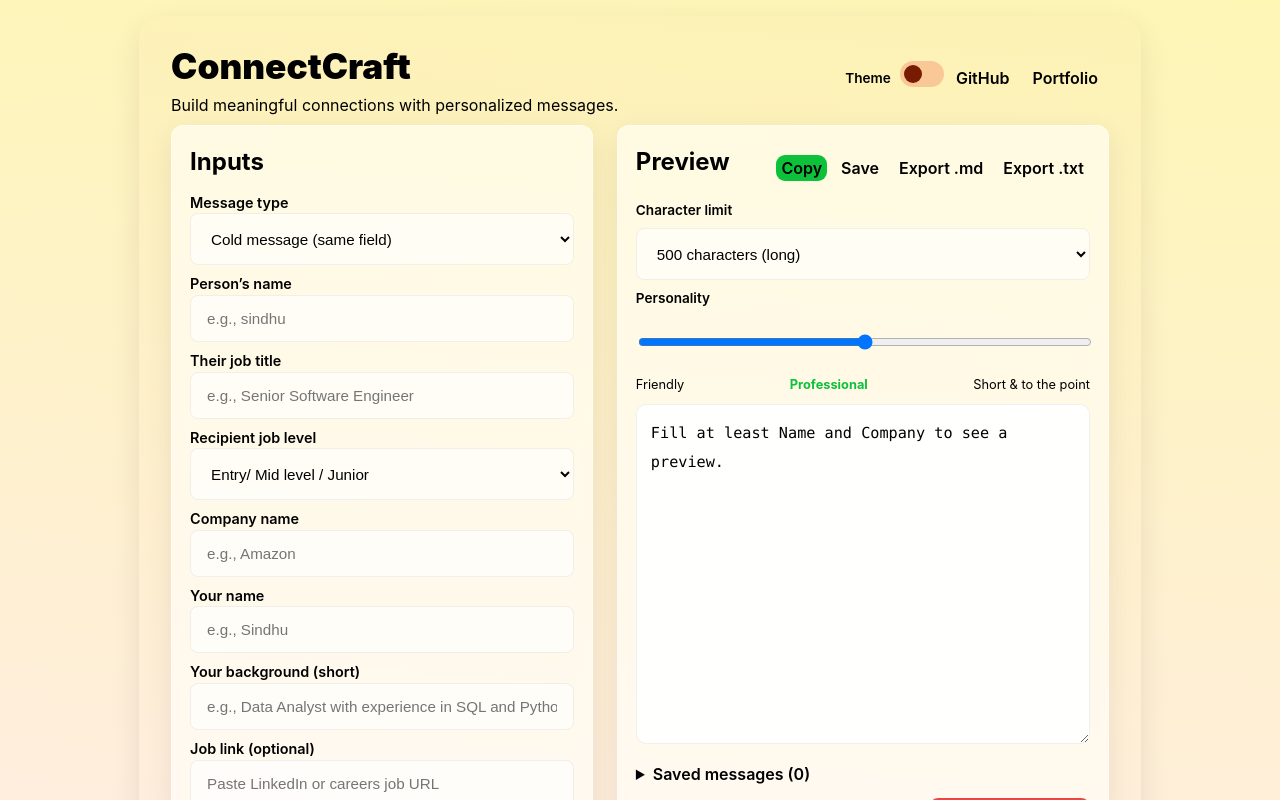
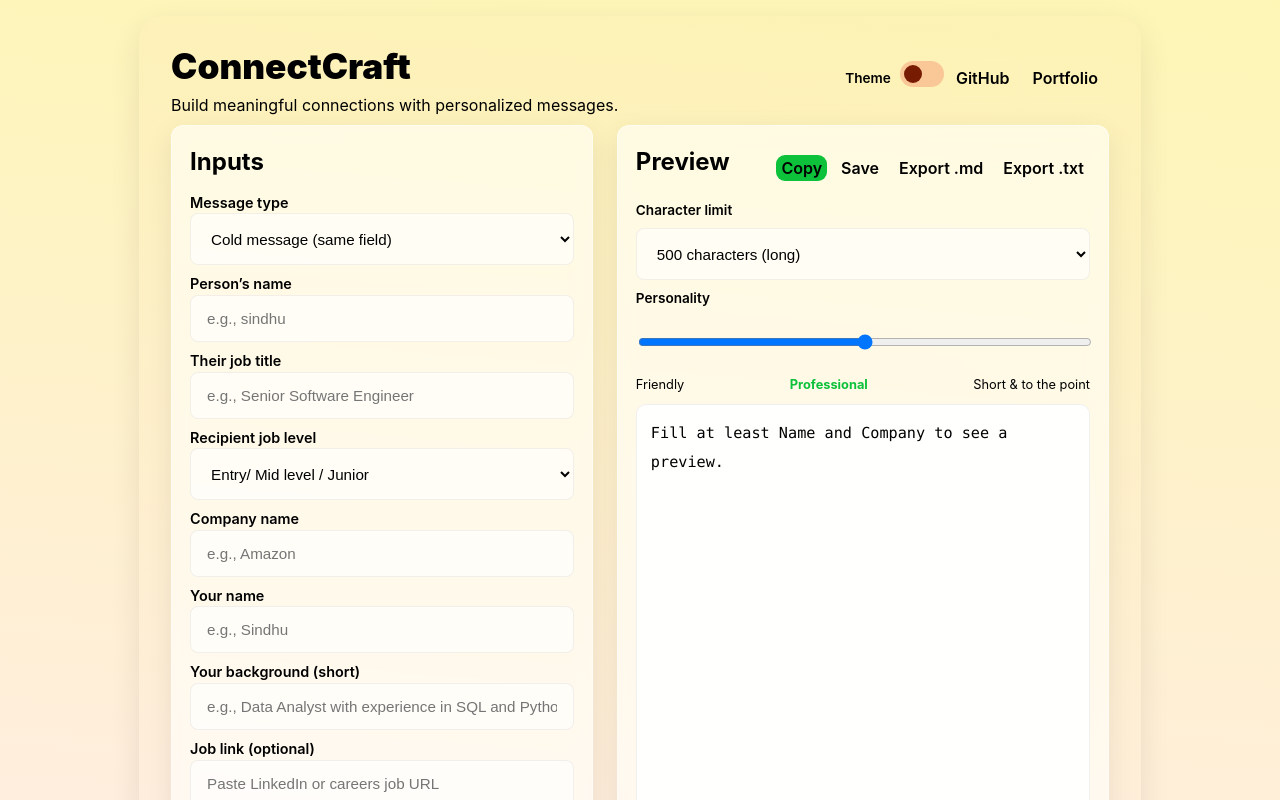
Before and after one commit to kothurisindhu2000/ConnectCraft-Build-Meaningful-Connections, a React (Vite) app: page / in a window 1280 px wide. Shown: the top 800 px of the page. Built offline with nearby package versions, Linux system fonts and the light colour scheme.

Commit message:
Increase min-height of preview text box

```diff
--- a/src/App.css
+++ b/src/App.css
@@ -340,7 +340,7 @@ textarea {
 /* Preview text box that shows the generated message */
 .preview {
   width: 100%;
-  min-height: 340px;
+  min-height: 440px;
   padding: 14px;
   border-radius: 10px;
   border: 1px solid rgba(0, 4, 9, 0.06);
```
